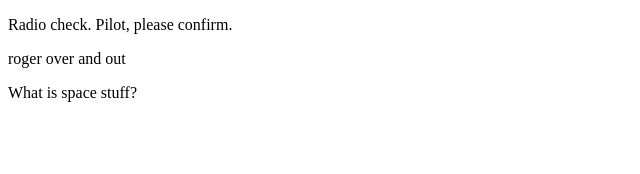
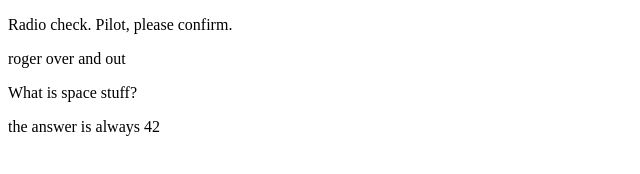
Before and after one commit to IsaacArcos248/comms-log, a plain HTML site: page index.html in a window 1280 px wide. Shown: the whole page, without its empty margins (0-640 px from the left). Drawn offline with Linux system fonts and the light colour scheme.

Commit message:
the answer of the universe

```diff
--- a/index.html
+++ b/index.html
@@ -4,5 +4,6 @@
       <p>Radio check. Pilot, please confirm.</p>
       <p>roger over and out</p>
       <p>What is space stuff? </p>
+      <p> the answer is always 42</p>
    </body>
 </html>
```
